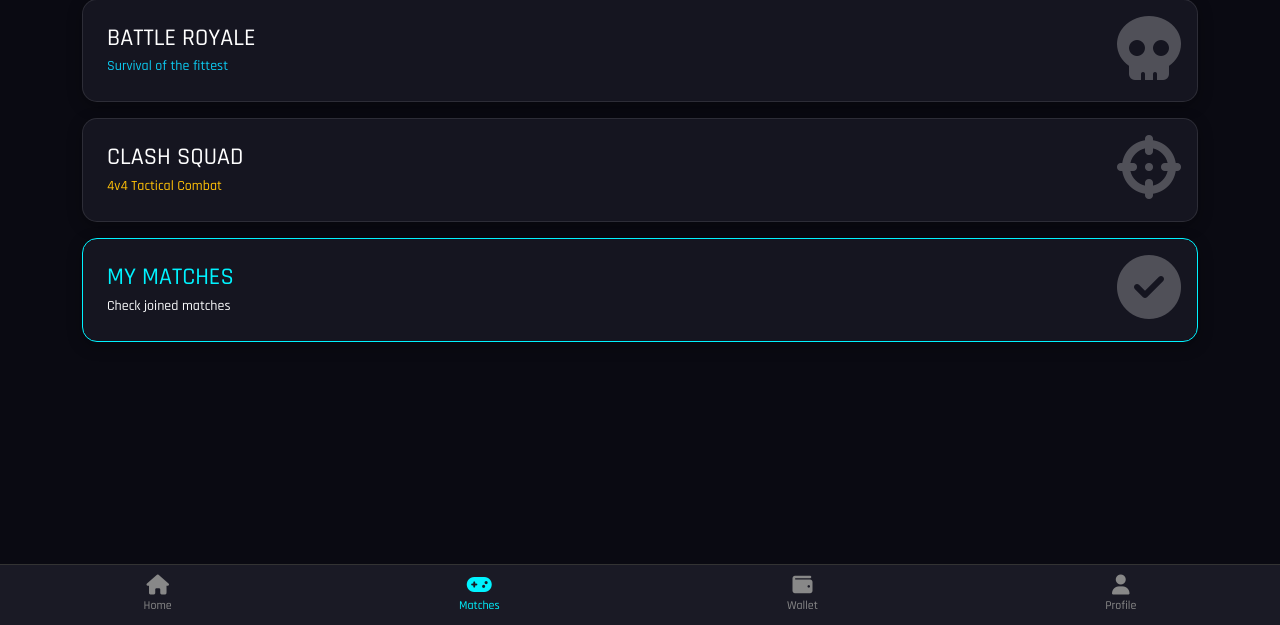
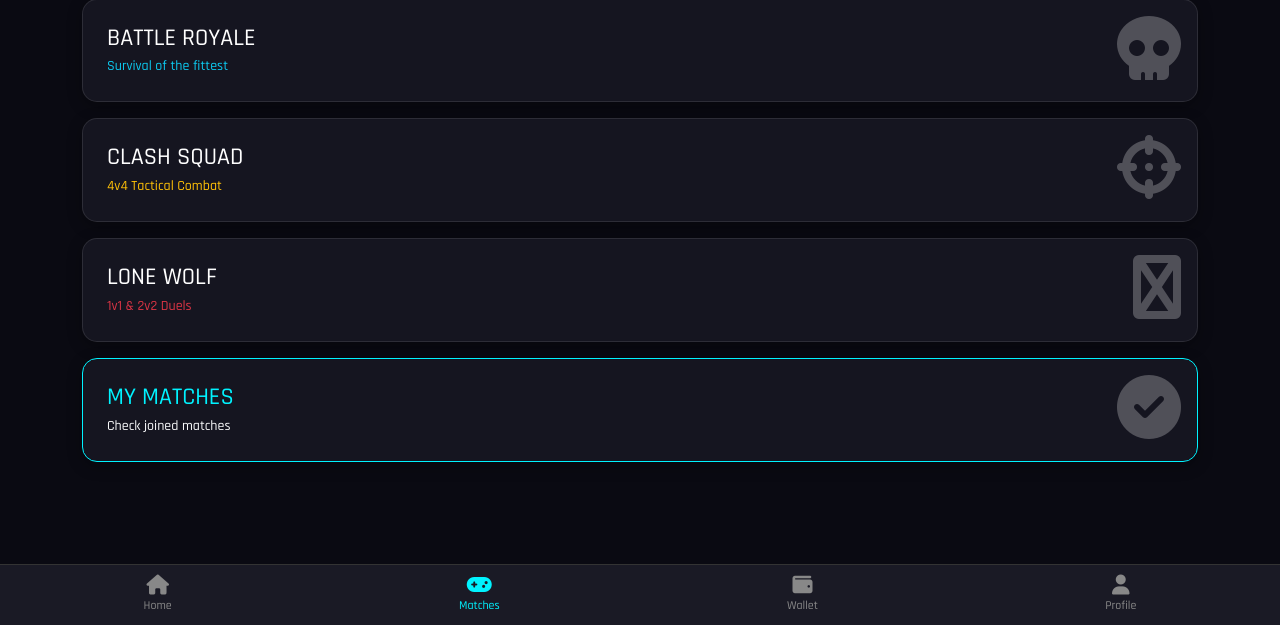
Before and after one commit to MR-CR4CK3R/kg-tour-bd, a Flask app: page /matches in a window 1280 px wide. Shown: the part 175-800 px from the top of the page. Run offline with Flask 3, Linux system fonts and the light colour scheme; the visitor is signed in with stand-in values (Sample User, id 1); some libraries are stand-ins or nearby versions.

Commit message:
Update matches.html

```diff
--- a/templates/matches.html
+++ b/templates/matches.html
@@ -15,6 +15,12 @@
         <small class="text-warning">4v4 Tactical Combat</small>
     </a>
 
+    <a href="{{ url_for('matches_list', m_type='lw') }}" class="card card-custom p-4 text-decoration-none text-white position-relative overflow-hidden">
+        <div class="position-absolute end-0 top-0 p-3 opacity-25"><i class="fas fa-wolf-pack-battalion fa-4x"></i></div>
+        <h4 class="mb-1">LONE WOLF</h4>
+        <small class="text-danger">1v1 & 2v2 Duels</small>
+    </a>
+
     <a href="{{ url_for('matches_list', m_type='joined') }}" class="card card-custom p-4 text-decoration-none text-white position-relative overflow-hidden" style="border-color: var(--neon-blue);">
         <div class="position-absolute end-0 top-0 p-3 opacity-25"><i class="fas fa-check-circle fa-4x"></i></div>
         <h4 class="mb-1 text-neon">MY MATCHES</h4>
```
